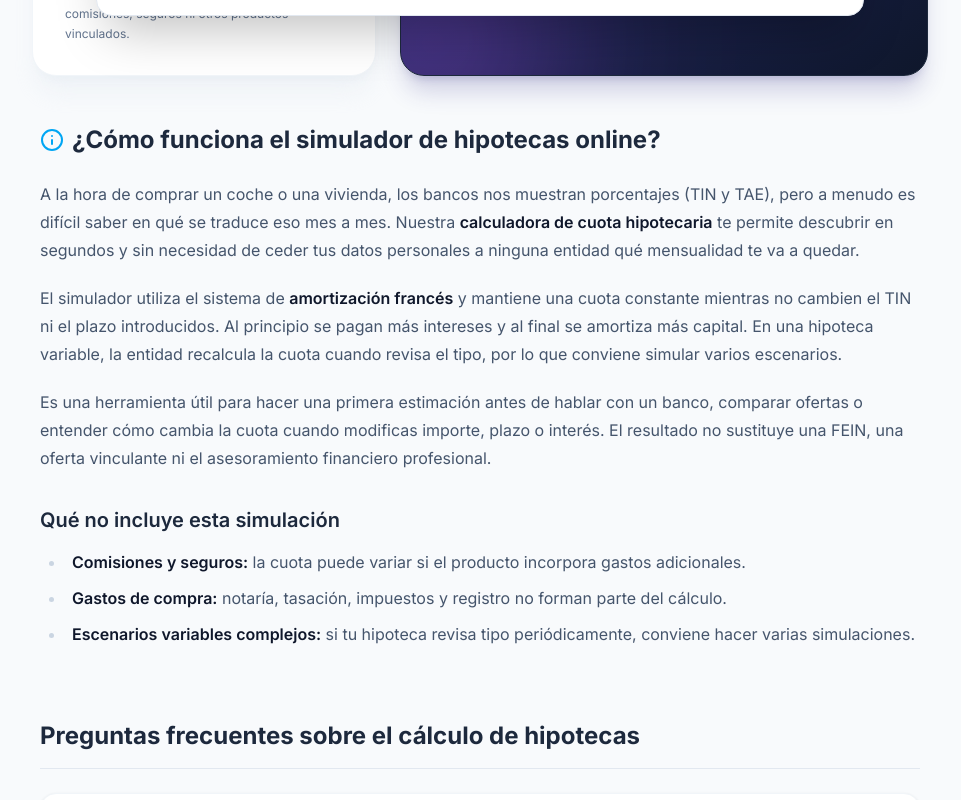
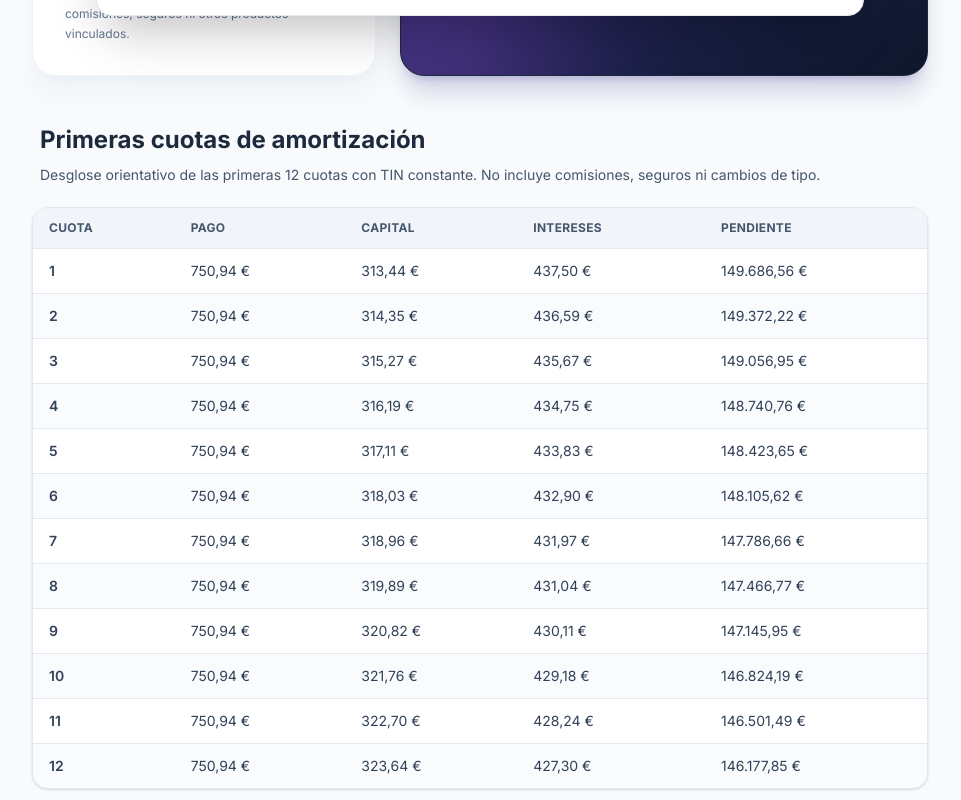
Before and after one commit to raubreak/cajautil-web, a Next.js app: page /calculadora-hipotecas in a window 1280 px wide. Shown: the part 760-1560 px from the top of the page, without its empty margins (160-1121 px from the left). Built offline with nearby package versions, Linux system fonts and the light colour scheme.

Commit message:
feat(tools): add mortgage amortization breakdown

```diff
--- a/src/components/tools/CalculadoraHipotecasClient.tsx
+++ b/src/components/tools/CalculadoraHipotecasClient.tsx
@@ -3,38 +3,91 @@
 import React, { useState } from 'react';
 import { Home, Euro, Calendar, Percent, Banknote, Info, Plus } from 'lucide-react';
 
+const MAX_MORTGAGE_AMOUNT = 10_000_000;
+const MAX_INTEREST_RATE = 100;
+
+const formatCurrency = (value: number) =>
+  value.toLocaleString('es-ES', {
+    style: 'currency',
+    currency: 'EUR',
+    minimumFractionDigits: 2,
+    maximumFractionDigits: 2,
+  });
+
 const CalculadoraHipotecasClient = () => {
-  const [importe, setImporte] = useState<number>(150000);
-  const [anios, setAnios] = useState<number>(25);
-  const [interes, setInteres] = useState<number>(3.5);
+  const [importe, setImporte] = useState('150000');
+  const [anios, setAnios] = useState('25');
+  const [interes, setInteres] = useState('3.5');
+
+  const importeNumerico = Number(importe);
+  const aniosNumerico = Number(anios);
+  const interesNumerico = Number(interes);
+  const errorImporte = importe.trim() === ''
+    ? 'Introduce el capital que quieres solicitar.'
+    : !Number.isFinite(importeNumerico) || importeNumerico <= 0 || importeNumerico > MAX_MORTGAGE_AMOUNT
+      ? 'El importe debe estar entre 0,01 € y 10.000.000 €.'
+      : null;
+  const errorAnios = anios.trim() === ''
+    ? 'Introduce el plazo de amortización.'
+    : !Number.isInteger(aniosNumerico) || aniosNumerico < 1 || aniosNumerico > 50
+      ? 'El plazo debe ser un número entero entre 1 y 50 años.'
+      : null;
+  const errorInteres = interes.trim() === ''
+    ? 'Introduce el TIN anual; puede ser 0.'
+    : !Number.isFinite(interesNumerico) || interesNumerico < 0 || interesNumerico > MAX_INTEREST_RATE
+      ? 'El TIN debe estar entre 0% y 100%.'
+      : null;
+  const hasErrors = Boolean(errorImporte || errorAnios || errorInteres);
 
   const resultado = (() => {
-    if (importe <= 0 || anios <= 0 || interes < 0) {
-      return { cuotaMensual: 0, totalIntereses: 0, costeTotal: 0 };
-    }
+    if (hasErrors) return null;
 
-    const meses = anios * 12;
-    const interesMensual = interes / 100 / 12;
+    const meses = aniosNumerico * 12;
+    const interesMensual = interesNumerico / 100 / 12;
 
-    let cuota = 0;
-    if (interes === 0) {
-      cuota = importe / meses;
+    let cuota: number;
+    if (interesNumerico === 0) {
+      cuota = importeNumerico / meses;
     } else {
-      cuota = importe * (interesMensual * Math.pow(1 + interesMensual, meses)) / (Math.pow(1 + interesMensual, meses) - 1);
+      const factor = Math.pow(1 + interesMensual, meses);
+      cuota = importeNumerico * (interesMensual * factor) / (factor - 1);
     }
 
     const pagoTotal = cuota * meses;
-    const interesesTotales = pagoTotal - importe;
+    const interesesTotales = pagoTotal - importeNumerico;
+
+    if (![cuota, pagoTotal, interesesTotales].every(Number.isFinite)) return null;
 
     return {
       cuotaMensual: cuota,
       totalIntereses: interesesTotales,
-      costeTotal: pagoTotal
+      costeTotal: pagoTotal,
+      meses,
+      interesMensual,
     };
   })();
 
+  const amortizacionInicial = (() => {
+    if (!resultado) return [];
+
+    let pendiente = importeNumerico;
+    return Array.from({ length: Math.min(12, resultado.meses) }, (_, index) => {
+      const interesesMes = pendiente * resultado.interesMensual;
+      const capitalMes = resultado.cuotaMensual - interesesMes;
+      pendiente = Math.max(0, pendiente - capitalMes);
+
+      return {
+        numero: index + 1,
+        cuota: resultado.cuotaMensual,
+        capital: capitalMes,
+        intereses: interesesMes,
+        pendiente,
+      };
+    });
+  })();
+
   return (
-    <div className="min-h-screen bg-slate-50 flex flex-col items-center pt-8 pb-16 px-4 sm:px-6 z-10">
+    <div className="min-h-screen w-full min-w-0 overflow-x-hidden bg-slate-50 flex flex-col items-center pt-8 pb-16 px-4 sm:px-6 z-10">
 
       {/* HEADER SECTION */}
       <div className="w-full max-w-2xl text-center mb-8">
@@ -58,27 +111,31 @@ const CalculadoraHipotecasClient = () => {
             <div>
               <label htmlFor="mortgage-amount" className="block text-sm font-bold text-slate-700 mb-2 flex justify-between">
                 Importe del Préstamo
-                <span className="text-sky-700">{importe.toLocaleString('es-ES')} €</span>
+                <span className="text-sky-700">{!errorImporte ? `${importeNumerico.toLocaleString('es-ES')} €` : '—'}</span>
               </label>
               <div className="relative">
                 <Euro className="absolute left-4 top-1/2 -translate-y-1/2 w-5 h-5 text-slate-400" />
                 <input
                   id="mortgage-amount"
                   type="number"
-                  min="0"
+                  min="0.01"
+                  max={MAX_MORTGAGE_AMOUNT}
                   step="1000"
                   className="w-full pl-12 pr-4 py-3 border border-slate-300 rounded-xl focus:ring-4 focus:ring-sky-100 focus:border-sky-500 text-lg font-semibold transition-all"
-                  value={importe || ''}
-                  onChange={(e) => setImporte(Number(e.target.value))}
+                  value={importe}
+                  onChange={(event) => setImporte(event.target.value)}
+                  aria-describedby={errorImporte ? 'mortgage-amount-error' : undefined}
+                  aria-invalid={Boolean(errorImporte)}
                 />
               </div>
+              {errorImporte && <p id="mortgage-amount-error" className="mt-2 text-xs font-semibold text-rose-700">{errorImporte}</p>}
             </div>
 
             {/* Plazo */}
             <div>
               <label htmlFor="mortgage-years" className="block text-sm font-bold text-slate-700 mb-2 flex justify-between">
                 Plazo de amortización
-                <span className="text-sky-700">{anios} {anios === 1 ? 'año' : 'años'}</span>
+                <span className="text-sky-700">{!errorAnios ? `${aniosNumerico} ${aniosNumerico === 1 ? 'año' : 'años'}` : '—'}</span>
               </label>
               <div className="relative">
                 <Calendar className="absolute left-4 top-1/2 -translate-y-1/2 w-5 h-5 text-slate-400" />
@@ -87,18 +144,22 @@ const CalculadoraHipotecasClient = () => {
                   type="number"
                   min="1"
                   max="50"
+                  step="1"
                   className="w-full pl-12 pr-4 py-3 border border-slate-300 rounded-xl focus:ring-4 focus:ring-sky-100 focus:border-sky-500 text-lg font-semibold transition-all"
-                  value={anios || ''}
-                  onChange={(e) => setAnios(Number(e.target.value))}
+                  value={anios}
+                  onChange={(event) => setAnios(event.target.value)}
+                  aria-describedby={errorAnios ? 'mortgage-years-error' : undefined}
+                  aria-invalid={Boolean(errorAnios)}
                 />
               </div>
+              {errorAnios && <p id="mortgage-years-error" className="mt-2 text-xs font-semibold text-rose-700">{errorAnios}</p>}
             </div>
 
             {/* Tipo de Interés */}
             <div>
               <label htmlFor="mortgage-interest" className="block text-sm font-bold text-slate-700 mb-2 flex justify-between">
                 TIN anual
-                <span className="text-sky-700">{interes}%</span>
+                <span className="text-sky-700">{!errorInteres ? `${interesNumerico.toLocaleString('es-ES')}%` : '—'}</span>
               </label>
               <div className="relative mb-3">
                 <Percent className="absolute left-4 top-1/2 -translate-y-1/2 w-5 h-5 text-slate-400" />
@@ -106,22 +167,26 @@ const CalculadoraHipotecasClient = () => {
                   id="mortgage-interest"
                   type="number"
                   min="0"
+                  max={MAX_INTEREST_RATE}
                   step="0.1"
                   className="w-full pl-12 pr-4 py-3 border border-slate-300 rounded-xl focus:ring-4 focus:ring-sky-100 focus:border-sky-500 text-lg font-semibold transition-all"
-                  value={interes || ''}
-                  onChange={(e) => setInteres(Number(e.target.value))}
+                  value={interes}
+                  onChange={(event) => setInteres(event.target.value)}
+                  aria-describedby={errorInteres ? 'mortgage-interest-help mortgage-interest-error' : 'mortgage-interest-help'}
+                  aria-invalid={Boolean(errorInteres)}
                 />
               </div>
-              <p className="text-xs leading-relaxed text-slate-500">
+              <p id="mortgage-interest-help" className="text-xs leading-relaxed text-slate-500">
                 Introduce el TIN, no la TAE. La cuota no incluye comisiones, seguros ni otros productos vinculados.
               </p>
+              {errorInteres && <p id="mortgage-interest-error" className="mt-2 text-xs font-semibold text-rose-700">{errorInteres}</p>}
             </div>
 
           </div>
         </section>
 
         {/* PANEL DERECHO: RESULTADOS */}
-        <section className="lg:col-span-3 bg-gradient-to-br from-indigo-900 to-slate-900 rounded-3xl shadow-xl shadow-indigo-900/20 p-6 sm:p-10 border border-slate-800 flex flex-col justify-center text-white relative overflow-hidden">
+        <section className="lg:col-span-3 bg-gradient-to-br from-indigo-900 to-slate-900 rounded-3xl shadow-xl shadow-indigo-900/20 p-6 sm:p-10 border border-slate-800 flex flex-col justify-center text-white relative overflow-hidden" role="status" aria-live="polite">
           {/* Elementos decorativos */}
           <div className="absolute -top-24 -right-24 w-64 h-64 bg-sky-500 rounded-full mix-blend-screen filter blur-[80px] opacity-40"></div>
           <div className="absolute -bottom-24 -left-24 w-64 h-64 bg-purple-500 rounded-full mix-blend-screen filter blur-[80px] opacity-30"></div>
@@ -133,7 +198,7 @@ const CalculadoraHipotecasClient = () => {
 
             <div className="mb-10">
               <span className="text-5xl sm:text-7xl font-black tabular-nums tracking-tight">
-                {resultado.cuotaMensual.toLocaleString('es-ES', { minimumFractionDigits: 2, maximumFractionDigits: 2 })}
+                {resultado ? resultado.cuotaMensual.toLocaleString('es-ES', { minimumFractionDigits: 2, maximumFractionDigits: 2 }) : '—'}
               </span>
               <span className="text-2xl text-slate-300 font-medium ml-2">€/mes</span>
             </div>
@@ -142,19 +207,54 @@ const CalculadoraHipotecasClient = () => {
               <div className="bg-white/5 p-4 rounded-2xl border border-white/10 backdrop-blur-sm">
                  <p className="text-slate-300 text-sm font-medium mb-1">Total de Intereses a pagar</p>
                  <p className="text-2xl font-bold text-red-300 tabular-nums">
-                   {resultado.totalIntereses.toLocaleString('es-ES', { minimumFractionDigits: 2, maximumFractionDigits: 2 })} €
+                   {resultado ? formatCurrency(resultado.totalIntereses) : '—'}
                  </p>
               </div>
               <div className="bg-white/5 p-4 rounded-2xl border border-white/10 backdrop-blur-sm">
                  <p className="text-slate-300 text-sm font-medium mb-1">Coste Total del Préstamo</p>
                  <p className="text-2xl font-bold text-white tabular-nums">
-                   {resultado.costeTotal.toLocaleString('es-ES', { minimumFractionDigits: 2, maximumFractionDigits: 2 })} €
+                   {resultado ? formatCurrency(resultado.costeTotal) : '—'}
                  </p>
               </div>
             </div>
           </div>
         </section>
       </div>
+
+      {resultado && (
+        <section className="w-full max-w-4xl mb-16" aria-labelledby="amortizacion-heading">
+          <div className="mb-5 px-2">
+            <h2 id="amortizacion-heading" className="text-2xl font-bold text-slate-800">Primeras cuotas de amortización</h2>
+            <p className="mt-2 text-sm leading-relaxed text-slate-600">
+              Desglose orientativo de las primeras {amortizacionInicial.length} cuotas con TIN constante. No incluye comisiones, seguros ni cambios de tipo.
+            </p>
+          </div>
+          <div className="overflow-x-auto rounded-2xl border border-slate-200 bg-white shadow-sm">
+            <table className="min-w-full text-sm text-slate-700">
+              <thead className="bg-slate-100 text-left text-xs font-bold uppercase tracking-wide text-slate-600">
+                <tr>
+                  <th className="px-4 py-3">Cuota</th>
+                  <th className="px-4 py-3">Pago</th>
+                  <th className="px-4 py-3">Capital</th>
+                  <th className="px-4 py-3">Intereses</th>
+                  <th className="px-4 py-3">Pendiente</th>
+                </tr>
+              </thead>
+              <tbody>
+                {amortizacionInicial.map((fila) => (
+                  <tr key={fila.numero} className="border-t border-slate-200 even:bg-slate-50/70">
+                    <td className="px-4 py-3 font-semibold">{fila.numero}</td>
+                    <td className="whitespace-nowrap px-4 py-3">{formatCurrency(fila.cuota)}</td>
+                    <td className="whitespace-nowrap px-4 py-3">{formatCurrency(fila.capital)}</td>
+                    <td className="whitespace-nowrap px-4 py-3">{formatCurrency(fila.intereses)}</td>
+                    <td className="whitespace-nowrap px-4 py-3">{formatCurrency(fila.pendiente)}</td>
+                  </tr>
+                ))}
+              </tbody>
+            </table>
+          </div>
+        </section>
+      )}
 
       {/* SEO & CONTENT SECTION */}
       <section className="w-full max-w-4xl prose prose-slate prose-headings:text-slate-800 mb-16 px-2 text-slate-600">
@@ -163,7 +263,7 @@ const CalculadoraHipotecasClient = () => {
           ¿Cómo funciona el simulador de hipotecas online?
         </h2>
 
-        <p>A la hora de comprar un coche o una vivienda, los bancos nos muestran porcentajes (TIN y TAE), pero a menudo es difícil saber en qué se traduce eso mes a mes. Nuestra <strong>calculadora de cuota hipotecaria</strong> te permite descubrir en segundos y sin necesidad de ceder tus datos personales a ninguna entidad qué mensualidad te va a quedar.</p>
+        <p>Al financiar una vivienda, los bancos muestran porcentajes como TIN y TAE, pero a menudo es difícil saber en qué se traducen mes a mes. Esta <strong>calculadora de cuota hipotecaria</strong> estima la mensualidad sin necesidad de ceder tus datos personales a ninguna entidad.</p>
 
         <p>El simulador utiliza el sistema de <strong>amortización francés</strong> y mantiene una cuota constante mientras no cambien el TIN ni el plazo introducidos. Al principio se pagan más intereses y al final se amortiza más capital. En una hipoteca variable, la entidad recalcula la cuota cuando revisa el tipo, por lo que conviene simular varios escenarios.</p>
 
@@ -172,7 +272,7 @@ const CalculadoraHipotecasClient = () => {
         <h3>Qué no incluye esta simulación</h3>
         <ul>
           <li><strong>Comisiones y seguros:</strong> la cuota puede variar si el producto incorpora gastos adicionales.</li>
-          <li><strong>Gastos de compra:</strong> notaría, tasación, impuestos y registro no forman parte del cálculo.</li>
+          <li><strong>Gastos de compra y formalización:</strong> impuestos, tasación y otros costes que correspondan en tu operación no forman parte del cálculo.</li>
           <li><strong>Escenarios variables complejos:</strong> si tu hipoteca revisa tipo periódicamente, conviene hacer varias simulaciones.</li>
         </ul>
 
```
Also changed, not shown: src/app/calculadora-hipotecas/layout.tsx (+7 -7 lines), src/app/calculadora-hipotecas/page.tsx (+6 -3 lines).
